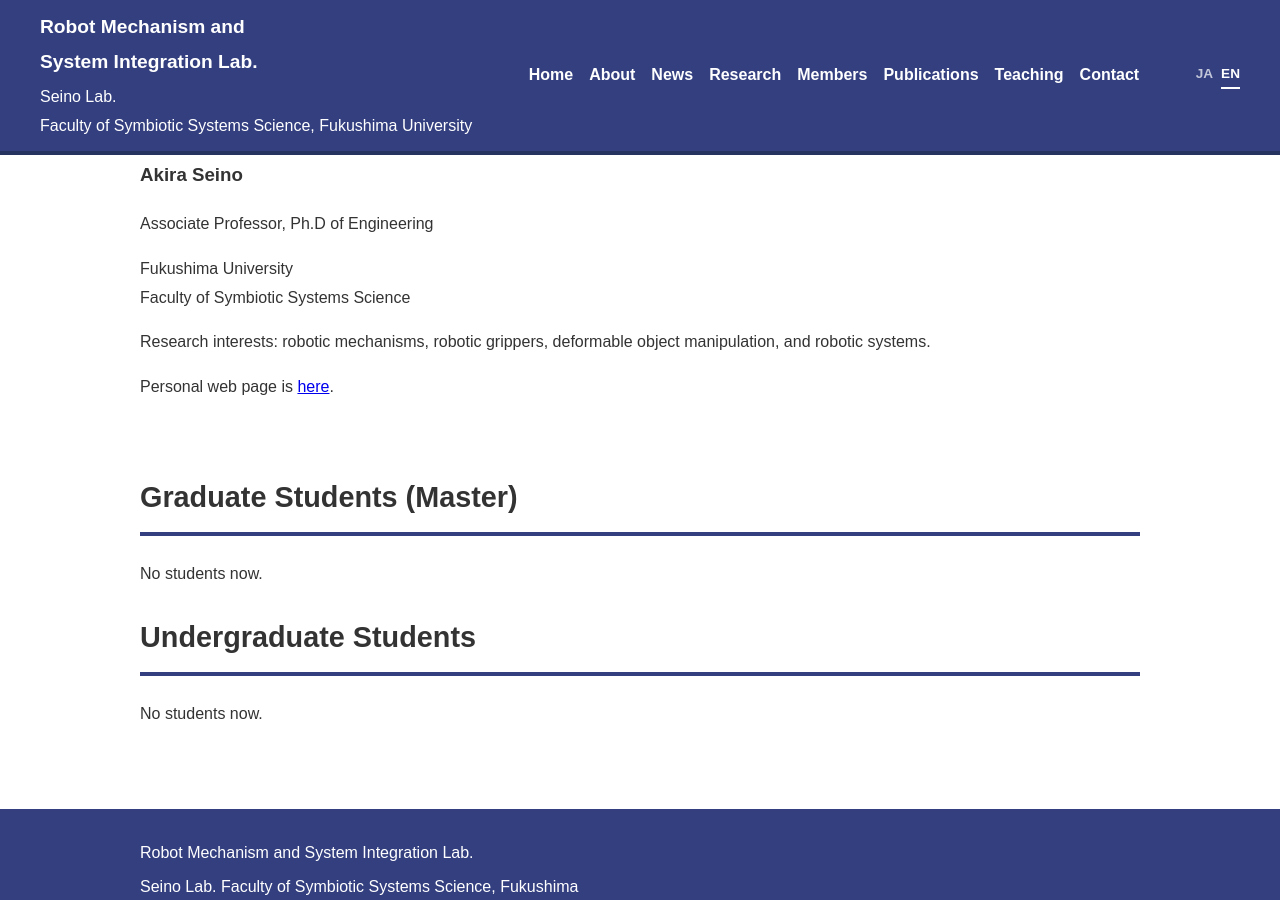
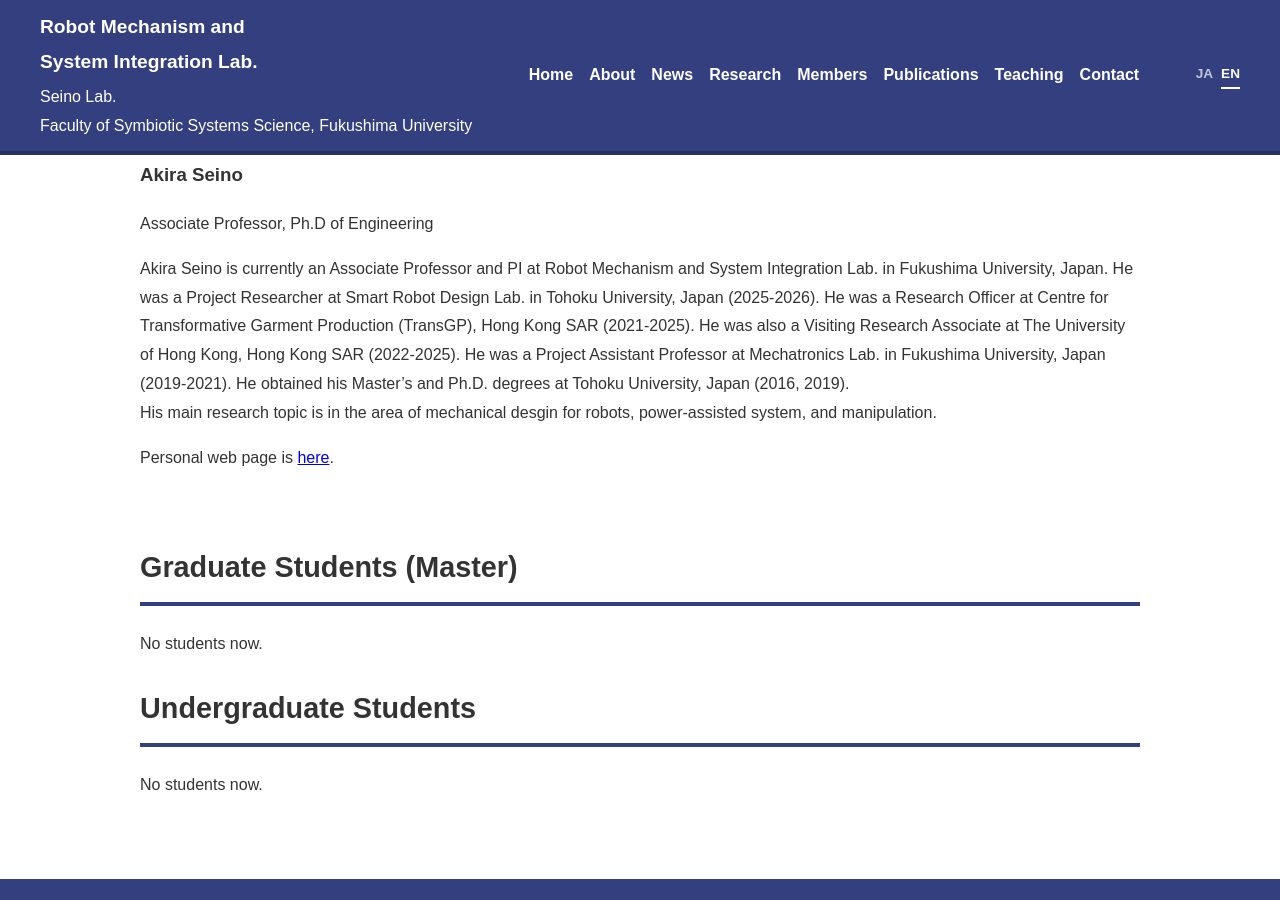
Before and after one commit to rmsi-seino-lab/rmsi-seino-lab.github.io, a Jekyll site: the page built from en/members.html, in a window 1280 px wide and 900 px high, scrolled down 342 px. Built offline with Jekyll 4.4.1, drawn with Linux system fonts in a browser that asks for light colours.

Commit message:
Update website

```diff
--- a/en/index.html
+++ b/en/index.html
@@ -27,8 +27,8 @@ lang_url: /index.html
 
 <section id = "news">
     <h2>News</h2>
-    <p>2026.09 Our lab web-site is opened.</p>
-    <p>2026.04 RMSI Lab starts!!</p>
+    <p>2026.09 Our lab website is open.</p>
+    <p>2026.04 RMSI Lab starts at Fukushima University!!</p>
 </section>
 
 <section id="research">
--- a/en/members.html
+++ b/en/members.html
@@ -29,15 +29,16 @@ lang_url: /members.html
         </p>
 
         <p>
-          Fukushima University<br>
-          Faculty of Symbiotic Systems Science
+          Akira Seino is currently an Associate Professor and PI at Robot Mechanism and System Integration Lab. in Fukushima University, Japan.
+          He was a Project Researcher at Smart Robot Design Lab. in Tohoku University, Japan (2025-2026).
+          He was a Research Officer at Centre for Transformative Garment Production (TransGP), Hong Kong SAR (2021-2025).
+          He was also a Visiting Research Associate at The University of Hong Kong, Hong Kong SAR (2022-2025).
+          He was a Project Assistant Professor at Mechatronics Lab. in Fukushima University, Japan (2019-2021).
+          He obtained his Master’s and Ph.D. degrees at Tohoku University, Japan (2016, 2019).<br>
+          His main research topic is in the area of mechanical desgin for robots, power-assisted system, and manipulation.
         </p>
 
         <p>
-          Research interests: robotic mechanisms,
-          robotic grippers, deformable object manipulation,
-          and robotic systems.
-        </p>
           Personal web page is <a href="https://akiraseino.github.io/">here</a>.
         </p>
       </div>
```
